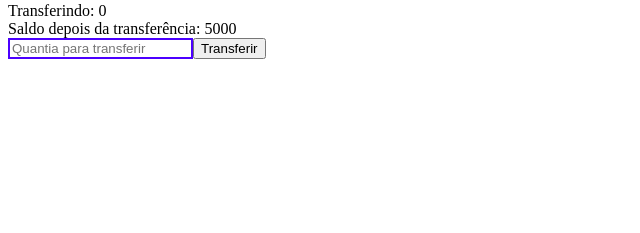
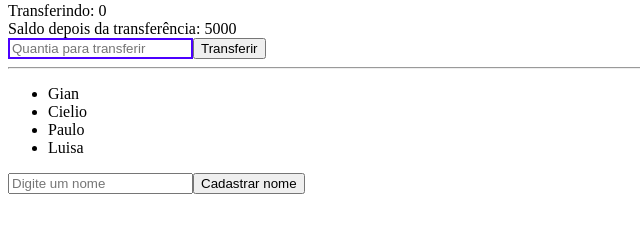
Before and after one commit to Cieliocas/vuejs, a Vue app in the folder vue-project/: page / in a window 1280 px wide. Shown: the part 447-680 px from the top of the page, without its empty margins (0-640 px from the left). Built offline with nearby package versions, Linux system fonts and the light colour scheme.

Commit message:
add name registration functionality and display list of names

```diff
--- a/vue-project/src/App.vue
+++ b/vue-project/src/App.vue
@@ -27,6 +27,8 @@ const estado = reactive({
 	email: '',
 	saldo: 5000,
 	transferindo: 0,
+	nomes: ['Gian', 'Cielio', 'Paulo', 'Luisa'],
+	nomeAInserir: '',
 });
 
 function incrementar() {
@@ -49,6 +51,14 @@ function saldoFuturo() {
 function validaValor() {
 	const { saldo, transferindo} = estado;
 	return saldo >= transferindo;
+}
+
+function cadastraNome() {
+	if (!estado.nomeAInserir.length >= 3) {
+		estado.nomes.push(estado.nomeAInserir)
+	} else {
+		alert("Digite mais de 3 caracteres");
+	}
 }
 
 </script>
@@ -87,6 +97,18 @@ function validaValor() {
 	<input class="campo" :class="{ invalido: !validaValor() }" @keyup="evento => estado.transferindo = evento.target.value" type="number" placeholder="Quantia para transferir" />
 	<button v-if="validaValor()">Transferir</button>
 	<span v-else>Valor maior que o saldo</span>
+
+	<br />
+	<hr />
+
+	<ul>
+		<li v-for="nome in estado.nomes">
+			{{ nome }}
+		</li>
+	</ul>
+	<input @keyup="evento => estado.nomeAInserir = evento.target.value" type="text" placeholder="Digite um nome">
+	<button @click="cadastraNome" type="button">Cadastrar nome</button>
+
 </template>
 
 <style scoped>
```
